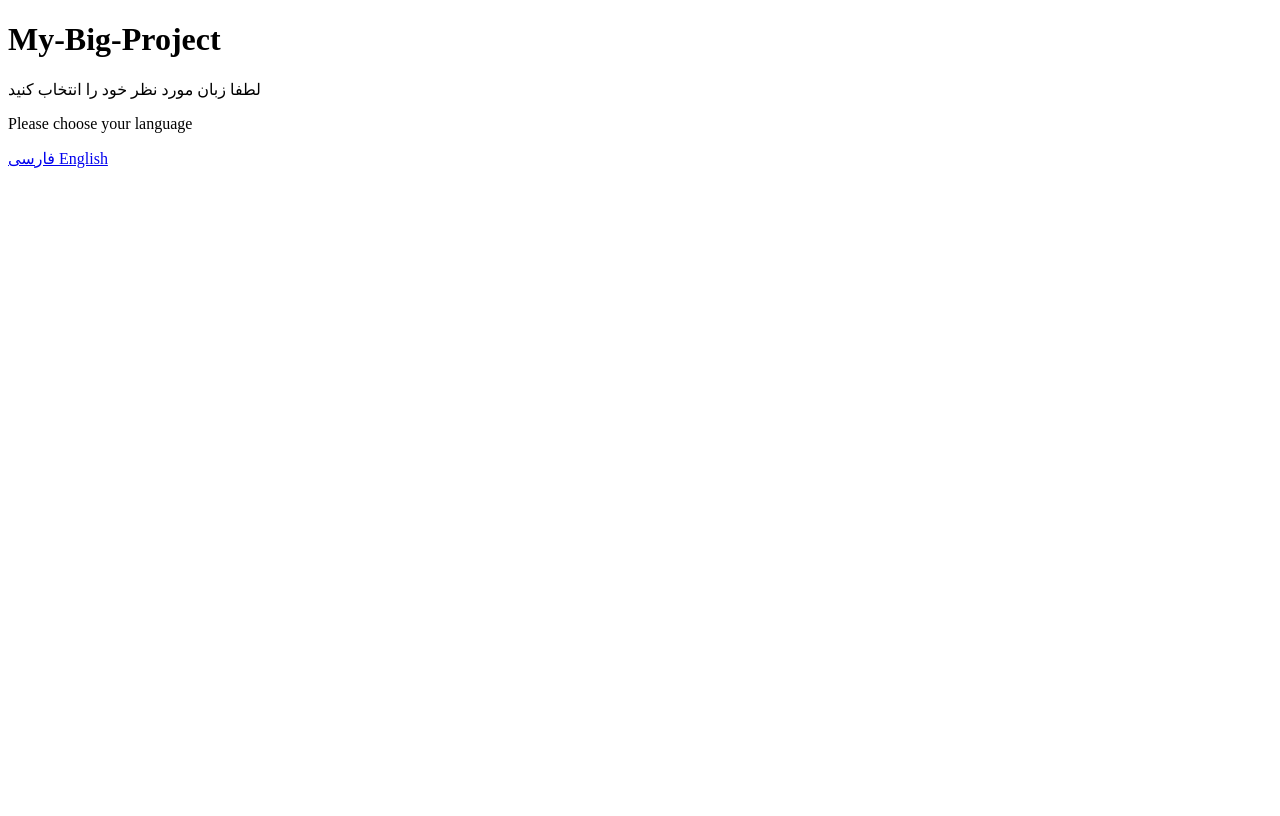
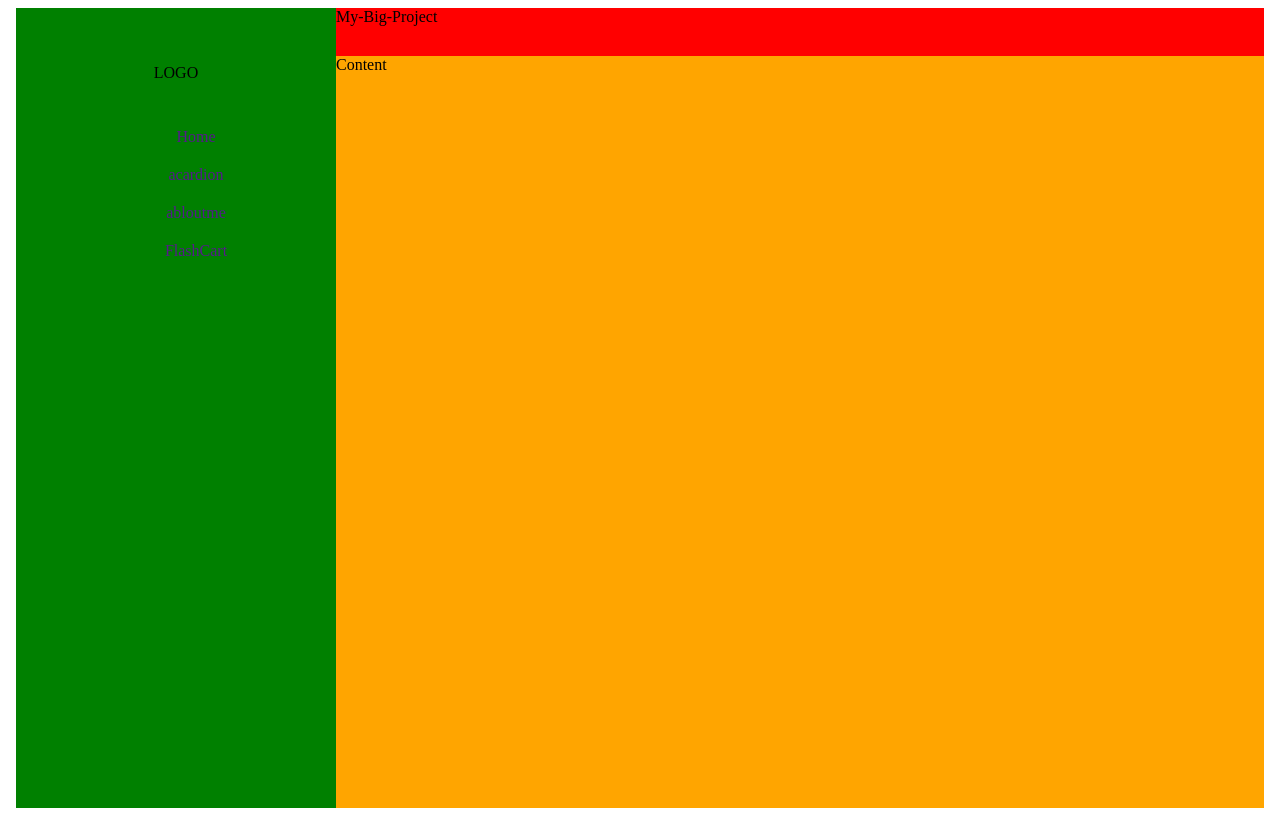
Before and after one commit to ImanSarfi/My-Big-Project, a React (Vite) app: page / in a window 1280 px wide. Built offline with nearby package versions, Linux system fonts and the light colour scheme.

Commit message:
design Layout

```diff
--- a/src/App.jsx
+++ b/src/App.jsx
@@ -1,35 +1,78 @@
-import { BrowserRouter, Route, Routes } from 'react-router-dom';
-import English from './English/English';
-import Parsian from './Parsian/Parsian';
-import Title from './UI/Title';
-import AboutmeEng from './English/AboutMeEng/AboutmeEng';
-import FlashCartEng from './English/FlashCart/FlashCartEng';
-import AboutMeFa from './Parsian/AboutMeFa/AboutMeFa';
-import FlashCartFa from './Parsian/FlashCartFa/FlashCartFa';
-import DateCounterEng from './English/DateCounterEng/DateCounterEng';
-import AccordionEng from './English/AccordionEng/AccordionEng';
-import DateCounterFa from './Parsian/DateCounterFa/DateCounterFa';
-import AccordionFa from './Parsian/َAccordionFa/AccordionFa';
+import styled from 'styled-components';
+
+const Body = styled.body`
+font-family: "sans-serif";
+background-color: grey;
+
+display: grid;
+grid-template-columns: 20rem 1fr;
+grid-template-rows: 3rem 1fr;
+height: 100vh;
+
+`
+const Header = styled.header`
+background-color: red ; `
+
+const Sidebar = styled.section`
+background-color: green;
+grid-row: 1/-1;
+
+display: flex;
+flex-direction: column;
+align-items: center;
+justify-content: center;
+gap:30px`
+
+const Nav=styled.nav`
+display: flex;
+
+height: 80%;
+`
+const List=styled.ul`
+  list-style-type: none;
+  display: flex;
+  flex-direction: column;
+  align-items: center;
+  justify-content: start;
+  gap : 20px;
+`
+const List2=styled.li`
+`
+
+const Link = styled.a`
+text-decoration: none;
+`
+
+
+const Article = styled.article`
+background-color: orange;`
+
 
 function App() {
   return (
-    <BrowserRouter>
-      <Routes>
-        <Route path="/" element={<Title />} />
-        <Route path="english" element={<English />}>
-          <Route path="aboutmeEng" element={<AboutmeEng />} />
-          <Route path="flashcartEng" element={<FlashCartEng />} />
-          <Route path="datecounterEng" element={<DateCounterEng />} />
-          <Route path="accordionEng" element={<AccordionEng />} />
-        </Route>
-        <Route path="parsian" element={<Parsian />}>
-          <Route path="AboutmeFa" element={<AboutMeFa />} />
-          <Route path="flashcartEng" element={<FlashCartFa />} />
-          <Route path="datecounterFa" element={<DateCounterFa />} />
-          <Route path="accordionFa" element={<AccordionFa />} />
-        </Route>
-      </Routes>
-    </BrowserRouter>
+    <Body>
+      <Header>My-Big-Project</Header>
+      <Sidebar>
+        <div>LOGO</div>
+        <Nav>
+          <List>
+            <List2>
+              <Link href="">Home</Link>
+            </List2>
+            <List2>
+              <Link href="">acardion</Link>
+            </List2>
+            <List2>
+              <Link href="">abloutme</Link>
+            </List2>
+            <List2>
+              <Link href="">FlashCart</Link>
+            </List2>
+          </List>
+        </Nav>
+      </Sidebar>
+      <Article>Content</Article>
+    </Body>
   );
 }
 
```
Also changed, not shown: src/App-v1.jsx (added, +36 -0 lines), src/UI/Layout.jsx (added, +30 -0 lines).
